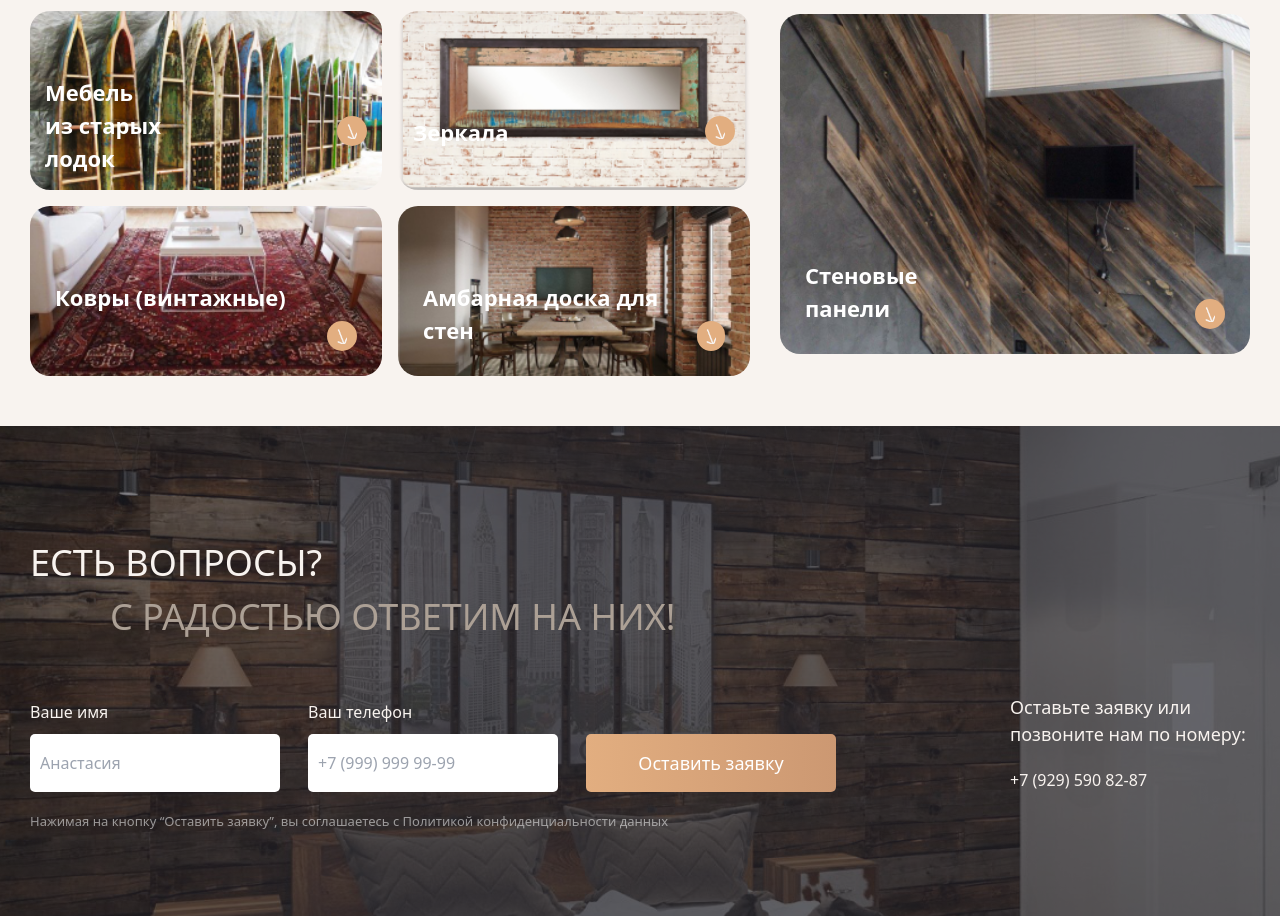
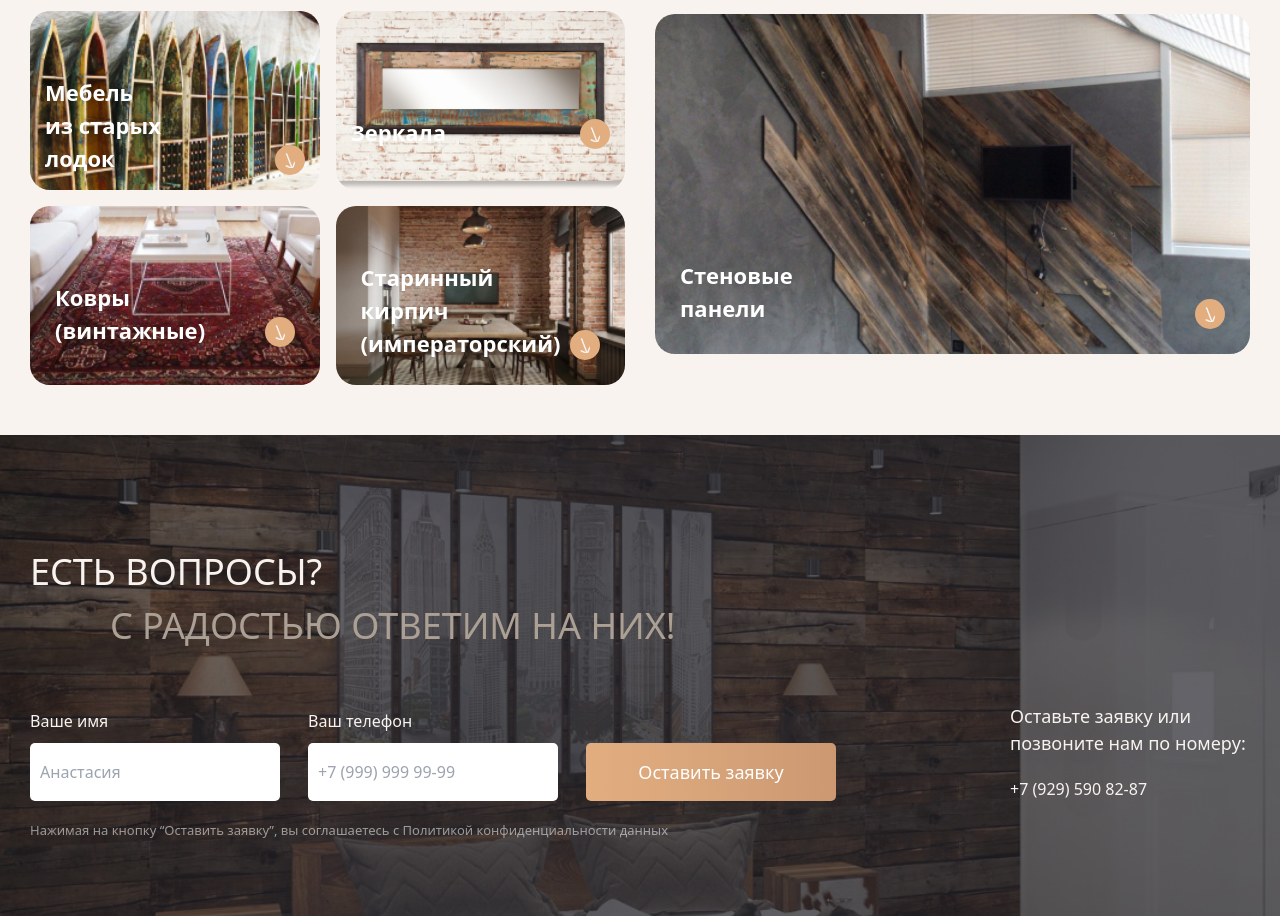
Before and after one commit to KhamdamovAva/Wood, a React (Vite) app: page / in a window 1280 px wide. Shown: the part 1244-2160 px from the top of the page. Built offline with nearby package versions, Linux system fonts and the light colour scheme.

Commit message:
fixed errors

```diff
--- a/src/components/category/Category.jsx
+++ b/src/components/category/Category.jsx
@@ -3,8 +3,8 @@ import arrow from '../../assets/icons/catygories_arrow_icon.png'
 function Category() {
   return (
     <>
-        <div className='w-[100%] flex space-x-[30px] '>
-            <div className="mt-[40px] mb-[50px] ">
+        <div className='w-[100%] flex space-x-[30px]'>
+            <div className="mt-[40px] mb-[50px] w-[50%]">
               <div className="max-w-[100%] bg-[url('./src/assets/images/Category_img1.png')] bg-cover bg-center min-h-[317px] flex items-start rounded-[20px]">
                 <div className="mt-auto p-[25px] w-full flex justify-between">
                   <p className="text-start font-bold text-[22px] text-white w-[180px]">Амбарная доска для стен</p>
@@ -19,7 +19,7 @@ function Category() {
                     <div className="bg-[url('./src/assets/images/Category_img2.png')] bg-cover bg-center min-h-[150px] flex items-start rounded-[20px]">
                       <div className="p-[15px] flex justify-between w-full mt-[50px]">
                         <p className="text-start font-bold text-[22px] text-white w-[180px]">Мебель <br /> из старых лодок</p>
-                        <button className="bg-[#E2AE80] w-[30px] h-[30px] flex items-center justify-center rounded-full mt-[40px]">
+                        <button className="bg-[#E2AE80] w-[30px] h-[30px] flex items-center justify-center rounded-full  mt-auto">
                           <img className="w-[10px]" src={arrow} alt="arrow" />
                         </button>
                       </div>
@@ -28,7 +28,7 @@ function Category() {
                     <div className="bg-[url('./src/assets/images/Category_img3.png')] bg-cover bg-center min-h-[150px] flex items-start rounded-[20px]">
                       <div className="p-[15px] flex justify-between w-full mt-[50px]">
                         <p className="text-start font-bold text-[22px] text-white mt-[40px]">Зеркала</p>
-                        <button className="bg-[#E2AE80] w-[30px] h-[30px] flex items-center justify-center rounded-full mt-[40px]">
+                        <button className="bg-[#E2AE80] w-[30px] h-[30px] flex items-center justify-center rounded-full  mt-auto">
                           <img className="w-[10px]" src={arrow} alt="arrow" />
                         </button>
                       </div>
@@ -38,17 +38,17 @@ function Category() {
                   <div className="max-w-[100%] grid grid-cols-2 gap-4">
                     <div className="bg-[url('./src/assets/images/Category_img4.png')] bg-cover bg-center min-h-[150px] flex items-start rounded-[20px]">
                       <div className="p-[25px] flex justify-between w-full mt-[50px]">
-                        <p className="text-start font-bold text-[22px] text-white">Ковры (винтажные)</p>
-                        <button className="bg-[#E2AE80] w-[30px] h-[30px] flex items-center justify-center rounded-full mt-[40px]">
+                        <p className="text-start font-bold text-[22px] text-white w-[180px]">Ковры (винтажные)</p>
+                        <button className="bg-[#E2AE80] w-[30px] h-[30px] flex items-center justify-center rounded-full  mt-auto">
                           <img className="w-[10px]" src={arrow} alt="arrow" />
                         </button>
                       </div>
                     </div>
 
                     <div className="bg-[url('./src/assets/images/Category_img5.png')] bg-cover bg-center min-h-[150px] flex items-start rounded-[20px]">
-                      <div className="p-[25px] flex justify-between w-full mt-[50px]">
-                        <p className="text-start font-bold text-[22px] text-white">Амбарная доска для стен</p>
-                        <button className="bg-[#E2AE80] w-[30px] h-[30px] flex items-center justify-center rounded-full mt-[40px]">
+                      <div className="p-[25px] flex justify-between w-full mt-[30px]">
+                        <p className="text-start font-bold text-[22px] text-white w-[180px]">Старинный кирпич (императорский)</p>
+                        <button className="bg-[#E2AE80] w-[30px] h-[30px] flex items-center justify-center rounded-full mt-auto ml-[15px]">
                           <img className="w-[10px]" src={arrow} alt="arrow" />
                         </button>
                       </div>
@@ -57,7 +57,7 @@ function Category() {
                 </div>
               </div>
             </div>
-            <div className="mt-[40px] mb-[50px] ">
+            <div className="mt-[40px] mb-[50px] w-[50%]">
               <div className="max-w-full  gap-4 mb-4">
                 <div className='w-[100%]'>
                   <div className="max-w-[100%] grid grid-cols-2 gap-4 mb-4">
```
